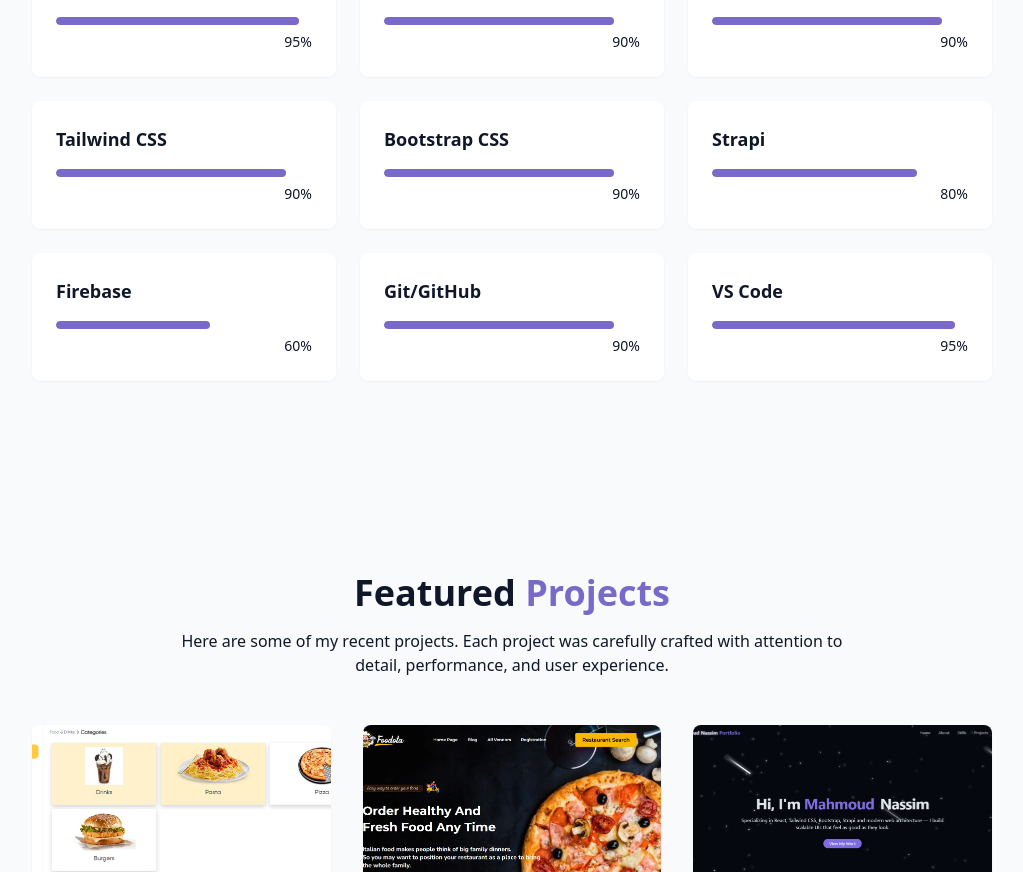
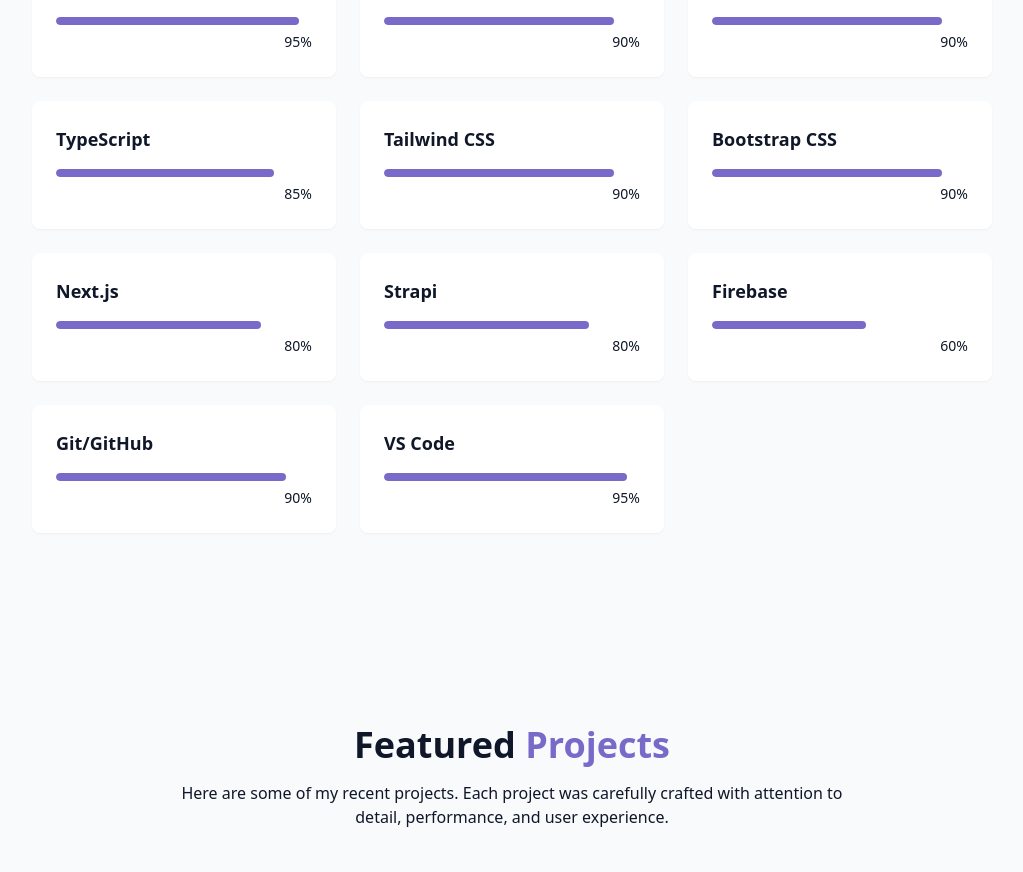
Before and after one commit to MahmoudNassim/My-Portfolio, a React (Vite) app: page / in a window 1280 px wide. Shown: the part 1925-2797 px from the top of the page, without its empty margins (128-1151 px from the left). Built offline with nearby package versions, Linux system fonts and the light colour scheme.

Commit message:
add next and ts

```diff
--- a/src/components/SkillsSection.jsx
+++ b/src/components/SkillsSection.jsx
@@ -7,10 +7,10 @@
     { name: "HTML/CSS", level: 95, category: "frontend" },
     { name: "JavaScript", level: 90, category: "frontend" },
     { name: "React", level: 90, category: "frontend" },
-    // { name: "TypeScript", level: 85, category: "frontend" },
+    { name: "TypeScript", level: 85, category: "frontend" },
     { name: "Tailwind CSS", level: 90, category: "frontend" },
     { name: "Bootstrap CSS", level: 90, category: "frontend" },
-    // { name: "Next.js", level: 80, category: "frontend" },
+    { name: "Next.js", level: 80, category: "frontend" },
 
     // Backend
     { name: "Strapi", level: 80, category: "backend" },
```
